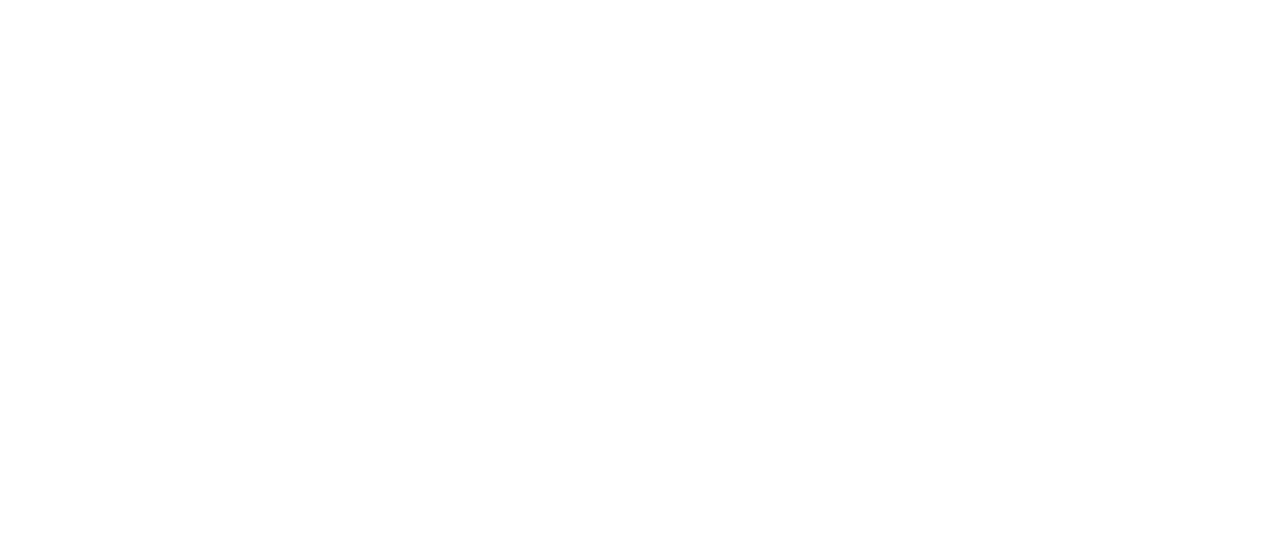
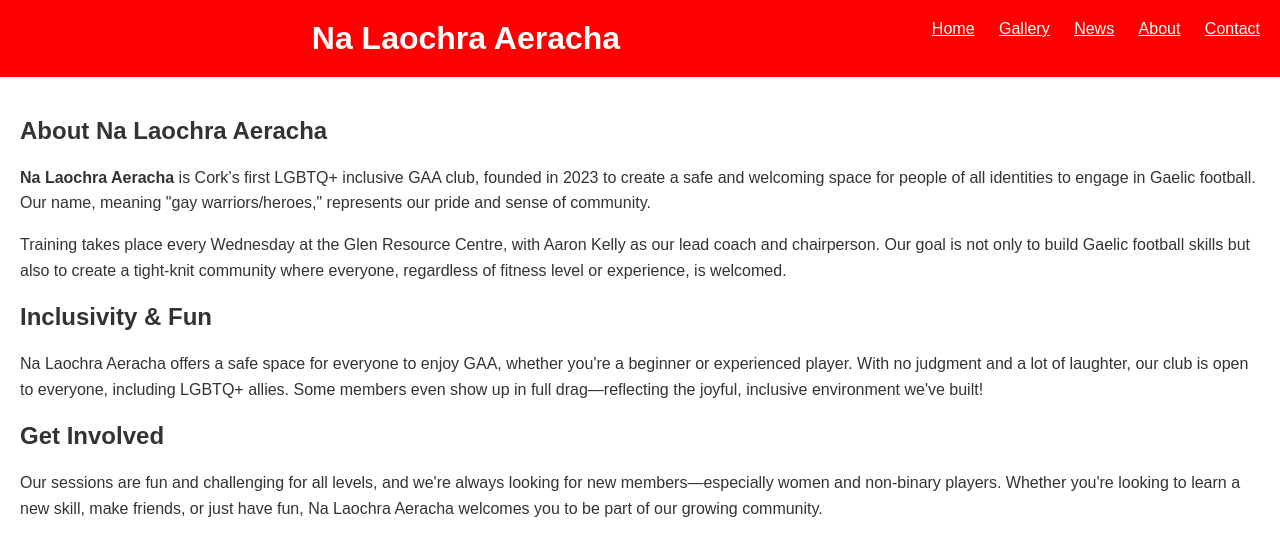
Before and after one commit to AlltarDearg/NaLaochraAeracha, a plain HTML site: page news.html in a window 1280 px wide. Drawn offline with Linux system fonts and the light colour scheme.

Commit message:
Redo  again

```diff
--- a/news.html
+++ b/news.html
@@ -0,0 +1,54 @@
+<!DOCTYPE html>
+<html lang="en">
+<head>
+    <meta charset="UTF-8">
+    <meta name="viewport" content="width=device-width, initial-scale=1.0">
+    <title>About - Na Laochra Aeracha</title>
+    <style>
+        body {
+            font-family: Arial, sans-serif;
+            background-color: #ffffff;
+            color: #333333;
+            margin: 0;
+            padding: 0;
+        }
+        .banner {
+            background-color: #ff0000;
+            color: white;
+            padding: 20px;
+            text-align: center;
+        }
+        .container {
+            padding: 20px;
+        }
+        h2 {
+            color: #333;
+        }
+        p {
+            line-height: 1.6;
+        }
+    </style>
+</head>
+<body>
+    <div class="banner">
+        <h1 style="display: inline; color: white;">Na Laochra Aeracha</h1>
+        <nav style="display: inline; float: right;">
+            <a href="index.html" style="color: white; margin-left: 20px;">Home</a>
+            <a href="gallery.html" style="color: white; margin-left: 20px;">Gallery</a>
+            <a href="news.html" style="color: white; margin-left: 20px;">News</a>
+            <a href="about.html" style="color: white; margin-left: 20px;">About</a>
+            <a href="contact.html" style="color: white; margin-left: 20px;">Contact</a>
+        </nav>
+    </div>
+
+    <div class="container">
+        <h2>About Na Laochra Aeracha</h2>
+        <p><strong>Na Laochra Aeracha</strong> is Cork’s first LGBTQ+ inclusive GAA club, founded in 2023 to create a safe and welcoming space for people of all identities to engage in Gaelic football. Our name, meaning "gay warriors/heroes," represents our pride and sense of community.</p>
+        <p>Training takes place every Wednesday at the Glen Resource Centre, with Aaron Kelly as our lead coach and chairperson. Our goal is not only to build Gaelic football skills but also to create a tight-knit community where everyone, regardless of fitness level or experience, is welcomed.</p>
+        <h2>Inclusivity & Fun</h2>
+        <p>Na Laochra Aeracha offers a safe space for everyone to enjoy GAA, whether you're a beginner or experienced player. With no judgment and a lot of laughter, our club is open to everyone, including LGBTQ+ allies. Some members even show up in full drag—reflecting the joyful, inclusive environment we've built!</p>
+        <h2>Get Involved</h2>
+        <p>Our sessions are fun and challenging for all levels, and we're always looking for new members—especially women and non-binary players. Whether you're looking to learn a new skill, make friends, or just have fun, Na Laochra Aeracha welcomes you to be part of our growing community.</p>
+    </div>
+</body>
+</html>
```
Also changed, not shown: about.html (+1 -2 lines), contact.html (+54 -0 lines), gallery.html (+1 -2 lines), index.html (+2 -7 lines).
